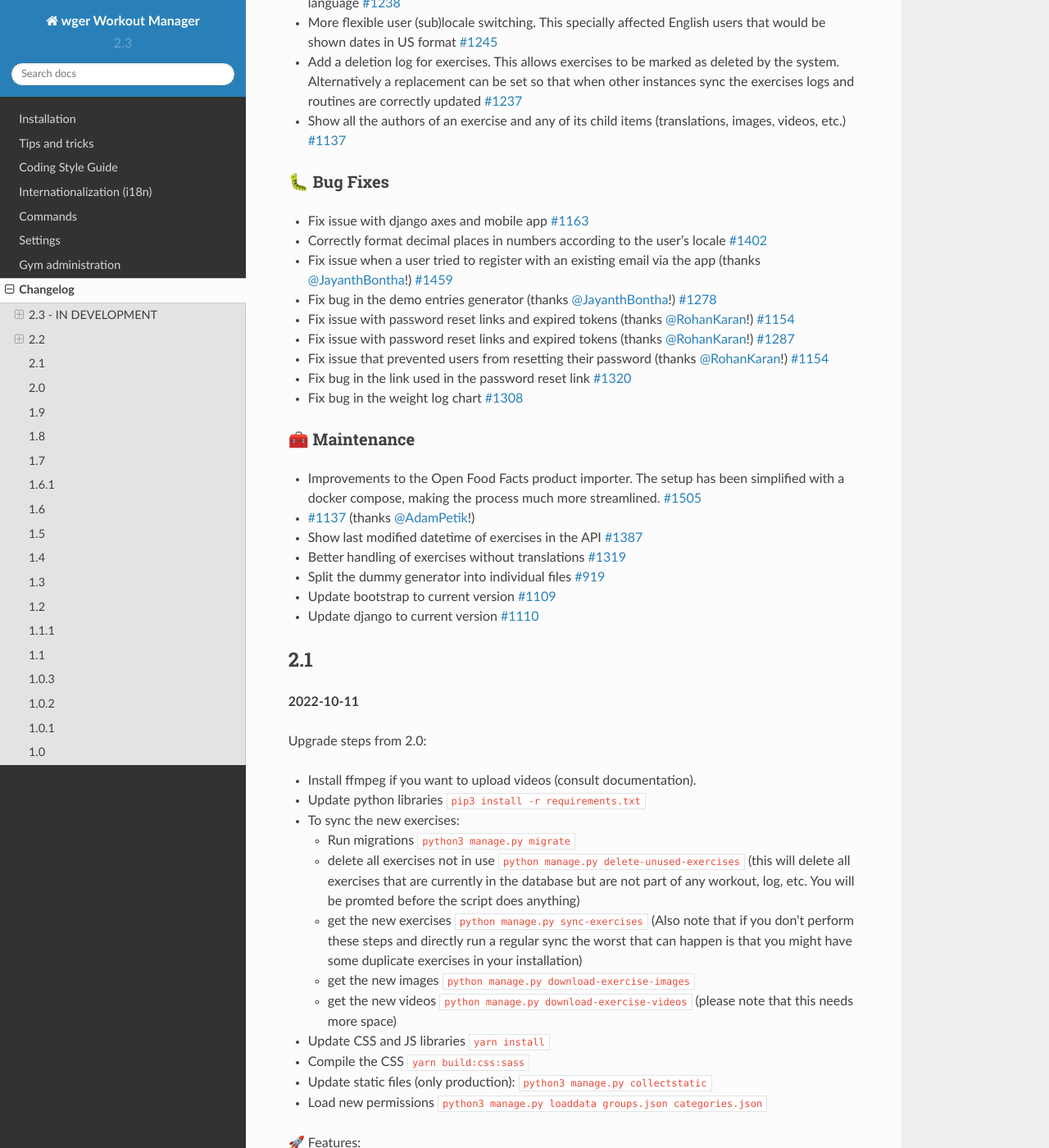
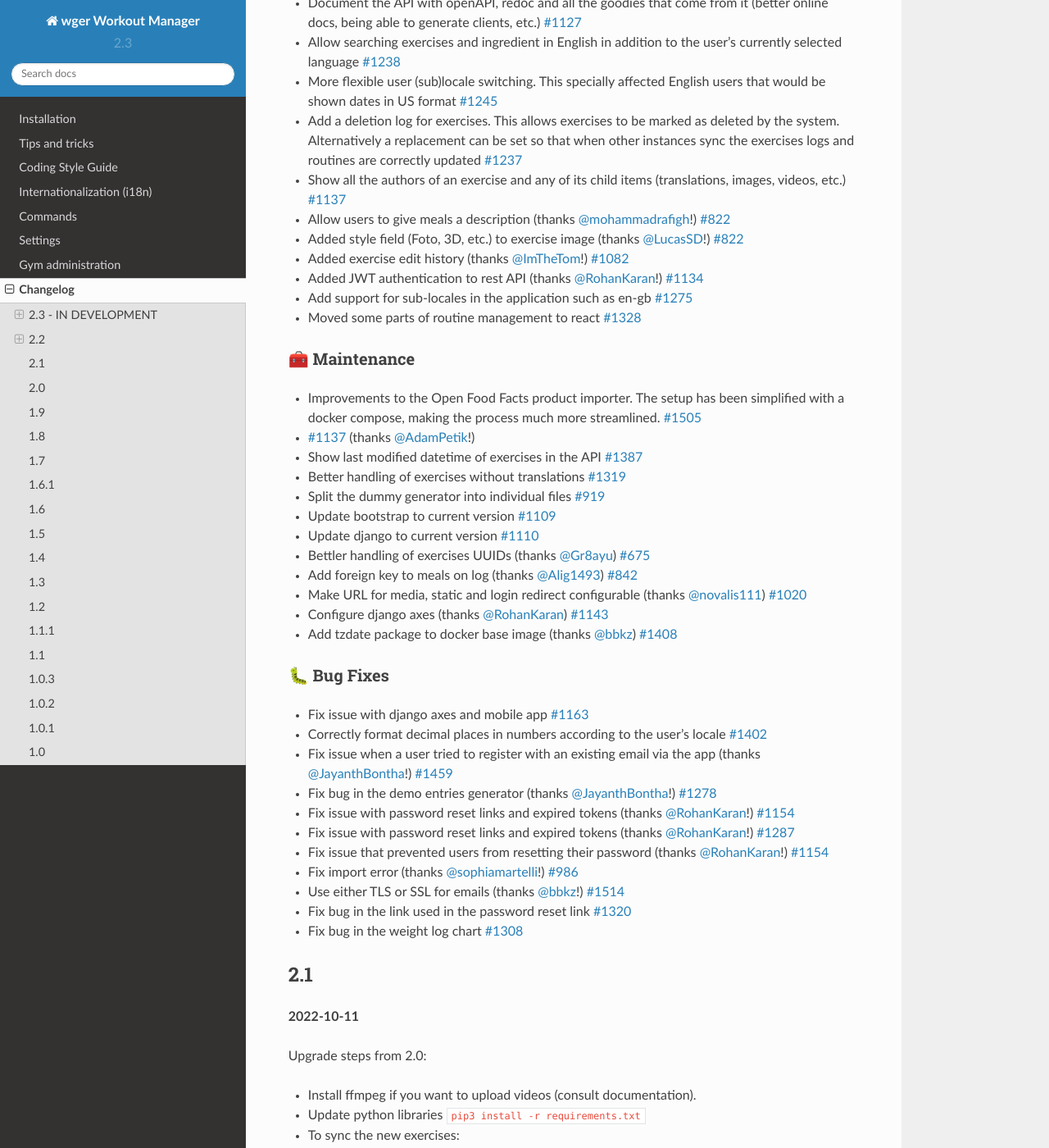
Before and after one commit to wger-project/docs, a Sphinx documentation site: the page built from docs/changelog.rst, in a window 1280 px wide and 1400 px high, scrolled down 1498 px. Shown: the whole window at 82% size. Built offline with Sphinx 7.4.7 and the Read the Docs theme 2.0.0, drawn with Linux system fonts in a browser that asks for light colours; some of the changed text lies outside the part shown.

Commit message:
Update changelog.rst

```diff
--- a/docs/changelog.rst
+++ b/docs/changelog.rst
@@ -4,12 +4,8 @@
 2.3 - IN DEVELOPMENT
 --------------------
 
-Upgrade steps from 2.2:
-~~~~~~~~~~~~~~~~~~~~~~~
-*
-
-🐛 Bug Fixes
-~~~~~~~~~~~~
+🔧 Upgrade steps from 2.2
+~~~~~~~~~~~~~~~~~~~~~~~~~
 *
 
 🚀 Features
@@ -20,12 +16,19 @@
 ~~~~~~~~~~~~~~
 *
 
+🐛 Bug Fixes
+~~~~~~~~~~~~
+*
+
+
 2.2
 ---
 **2023-11-06**
 
-Upgrade steps from 2.1:
-~~~~~~~~~~~~~~~~~~~~~~~
+https://github.com/wger-project/wger/releases/tag/2.2
+
+🔧 Upgrade steps from 2.1
+~~~~~~~~~~~~~~~~~~~~~~~~~
 
 * Update python libraries ``pip3 install -r requirements.txt``
 * Migrate database ``python manage.py migrate``
@@ -46,6 +49,7 @@
   plan with meals anymore, instead they can just log their meals `#817`_
 * Allow users to set goals for their nutritional plans. This basically works
   like the sum of the individual meals, but is simpler and easier to setup `#1003`_
+* Implemented nutrition page with react
 * Added general measurements tracking to the web application `#875`_
 * Added JWT authentication to the REST API (thanks `@RohanKaran`_!) `#1047`_
 * Added images to ingredients. This can now be shown in the nutritional plan,
@@ -69,6 +73,29 @@
   sync the exercises logs and routines are correctly updated `#1237`_
 * Show all the authors of an exercise and any of its child items (translations,
   images, videos, etc.) `#1137`_
+* Allow users to give meals a description (thanks `@mohammadrafigh`_!) `#822`_
+* Added style field (Foto, 3D, etc.) to exercise image (thanks `@LucasSD`_!) `#822`_
+* Added exercise edit history (thanks `@ImTheTom`_!) `#1082`_
+* Added JWT authentication to rest API (thanks `@RohanKaran`_!) `#1134`_
+* Add support for sub-locales in the application such as en-gb  `#1275`_
+* Moved some parts of routine management to react `#1328`_
+
+🧰 Maintenance
+~~~~~~~~~~~~~~
+
+* Improvements to the Open Food Facts product importer. The setup has been simplified
+  with a docker compose, making the process much more streamlined. `#1505`_
+* `#1137`_  (thanks `@AdamPetik`_!)
+* Show last modified datetime of exercises in the API `#1387`_
+* Better handling of exercises without translations `#1319`_
+* Split the dummy generator into individual files `#919`_
+* Update bootstrap to current version `#1109`_
+* Update django to current version `#1110`_
+* Bettler handling of exercises UUIDs (thanks `@Gr8ayu`_) `#675`_
+* Add foreign key to meals on log (thanks `@Alig1493`_) `#842`_
+* Make URL for media, static and login redirect configurable (thanks `@novalis111`_) `#1020`_
+* Configure django axes (thanks `@RohanKaran`_) `#1143`_
+* Add tzdate package to docker base image (thanks `@bbkz`_) `#1408`_
 
 
 🐛 Bug Fixes
@@ -81,58 +108,67 @@
 * Fix issue with password reset links and expired tokens (thanks `@RohanKaran`_!) `#1154`_
 * Fix issue with password reset links and expired tokens (thanks `@RohanKaran`_!) `#1287`_
 * Fix issue that prevented users from resetting their password (thanks `@RohanKaran`_!) `#1154`_
+* Fix import error (thanks `@sophiamartelli`_!) `#986`_
+* Use either TLS or SSL for emails (thanks `@bbkz`_!) `#1514`_
 * Fix bug in the link used in the password reset link `#1320`_
 * Fix bug in the weight log chart `#1308`_
 
 
-🧰 Maintenance
-~~~~~~~~~~~~~~
-
-* Improvements to the Open Food Facts product importer. The setup has been simplified
-  with a docker compose, making the process much more streamlined. `#1505`_
-* `#1137`_  (thanks `@AdamPetik`_!)
-* Show last modified datetime of exercises in the API `#1387`_
-* Better handling of exercises without translations `#1319`_
-* Split the dummy generator into individual files `#919`_
-* Update bootstrap to current version `#1109`_
-* Update django to current version `#1110`_
-
+.. _#1514 : https://github.com/wger-project/wger/issues/1514
 .. _#1505 : https://github.com/wger-project/wger/issues/1505
 .. _#1459 : https://github.com/wger-project/wger/issues/1459
+.. _#1408 : https://github.com/wger-project/wger/issues/1408
 .. _#1402 : https://github.com/wger-project/wger/issues/1402
 .. _#1387 : https://github.com/wger-project/wger/issues/1387
+.. _#1348 : https://github.com/wger-project/wger/issues/1348
+.. _#1328 : https://github.com/wger-project/wger/issues/1328
 .. _#1320 : https://github.com/wger-project/wger/issues/1320
 .. _#1319 : https://github.com/wger-project/wger/issues/1319
 .. _#1308 : https://github.com/wger-project/wger/issues/1308
 .. _#1287 : https://github.com/wger-project/wger/issues/1287
 .. _#1278 : https://github.com/wger-project/wger/issues/1278
+.. _#1275 : https://github.com/wger-project/wger/issues/1275
 .. _#1245 : https://github.com/wger-project/wger/issues/1245
 .. _#1238 : https://github.com/wger-project/wger/issues/1238
 .. _#1237 : https://github.com/wger-project/wger/issues/1237
+.. _#1187: https://github.com/wger-project/wger/issues/1187
+.. _#1174: https://github.com/wger-project/wger/issues/1174
+.. _#1163: https://github.com/wger-project/wger/issues/1163
 .. _#1154: https://github.com/wger-project/wger/issues/1154
+.. _#1143: https://github.com/wger-project/wger/issues/1143
 .. _#1137: https://github.com/wger-project/wger/issues/1137
+.. _#1134: https://github.com/wger-project/wger/issues/1134
 .. _#1127: https://github.com/wger-project/wger/issues/1127
 .. _#1112: https://github.com/wger-project/wger/issues/1112
 .. _#1110: https://github.com/wger-project/wger/issues/1110
 .. _#1109: https://github.com/wger-project/wger/issues/1109
+.. _#1096: https://github.com/wger-project/wger/issues/1096
+.. _#1082 : https://github.com/wger-project/wger/issues/1082
 .. _#1047: https://github.com/wger-project/wger/issues/1047
-.. _#1096: https://github.com/wger-project/wger/issues/1096
-.. _#1187: https://github.com/wger-project/wger/issues/1187
-.. _#1163: https://github.com/wger-project/wger/issues/1163
-.. _#1174: https://github.com/wger-project/wger/issues/1174
-.. _#1154: https://github.com/wger-project/wger/issues/1154
-.. _#1137: https://github.com/wger-project/wger/issues/1137
+.. _#1020 : https://github.com/wger-project/wger/issues/1020
 .. _#1012: https://github.com/wger-project/wger/issues/1012
 .. _#1003: https://github.com/wger-project/wger/issues/1003
+.. _#986: https://github.com/wger-project/wger/issues/986
 .. _#919: https://github.com/wger-project/wger/issues/919
 .. _#875: https://github.com/wger-project/wger/issues/875
+.. _#842: https://github.com/wger-project/wger/issues/842
+.. _#822: https://github.com/wger-project/wger/issues/822
 .. _#817: https://github.com/wger-project/wger/issues/817
+.. _#774: https://github.com/wger-project/wger/issues/774
+.. _#675: https://github.com/wger-project/wger/issues/675
 .. _#653: https://github.com/wger-project/wger/issues/653
 .. _@12people: https://github.com/12people
 .. _@RohanKaran: https://github.com/RohanKaran
 .. _@AdamPetik: https://github.com/AdamPetik
 .. _@mohammadrafigh: https://github.com/mohammadrafigh
 .. _@JayanthBontha : https://github.com/JayanthBontha
+.. _@Gr8ayu: https://github.com/Gr8ayu
+.. _@LucasSD: https://github.com/LucasSD
+.. _@Alig1493: https://github.com/Alig1493
+.. _@sophiamartelli: https://github.com/sophiamartelli
+.. _@novalis111: https://github.com/novalis111
+.. _@RohanKaran: https://github.com/RohanKaran
+.. _@bbkz: https://github.com/bbkz
 
 
 2.1
```
Also changed, not shown: other parts of docs/changelog.rst (+1 -1 lines).
